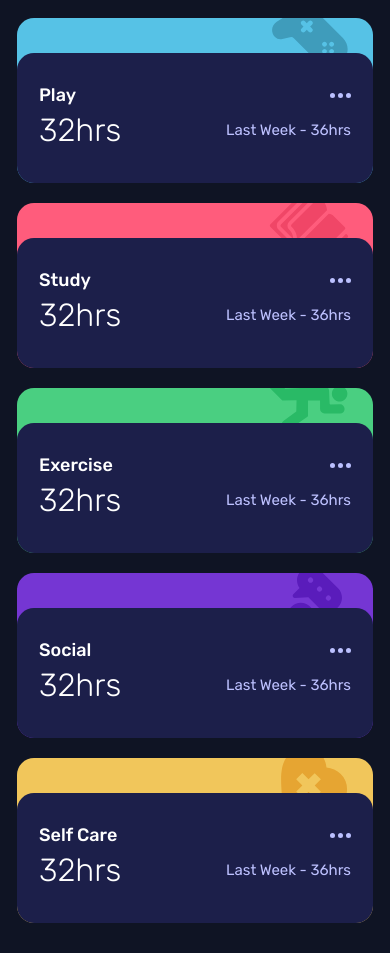
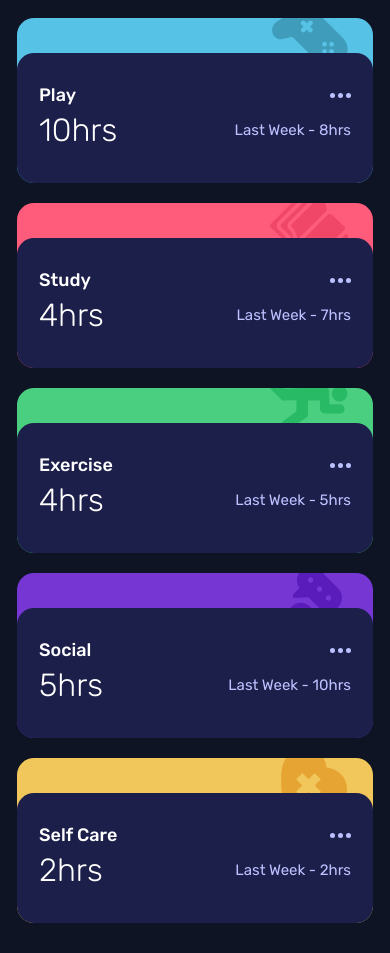
Before and after one commit to ravindra135/FrontEndMentor-time-tracking-dashboard-main, a plain HTML site: page index.html in a window 390 px wide. Shown: the part 429-1382 px from the top of the page. Drawn offline with nearby package versions, Linux system fonts and the light colour scheme.

Commit message:
all done responsive left

```diff
--- a/app.js
+++ b/app.js
@@ -1,4 +1,4 @@
-let data, work, play, study, exercise, social, self_care;
+let data, defaultSelection, work, play, study, exercise, social, self_care;
 let activeTime = '';
 const radioBtns = document.getElementsByName('timeframe');
 const activeTimeFrame = document.querySelectorAll('.type')
@@ -26,9 +26,20 @@ function dataExport() {
     exercise = data.filter((t) => t.title === "Exercise")
     social = data.filter((t) => t.title === "Social")
     self_care = data.filter((t) => t.title === "Self Care")
+
+    if(defaultSelection.checked == true) {
+        updateData(defaultSelection.value)
+    }
 }
 
-radioBtns.forEach(button => {
+radioBtns.forEach((button, index) => {
+    if(button.checked == true) {
+        defaultSelection = button;
+    } else {
+        radioBtns[1].checked = true;
+        defaultSelection = radioBtns[1];
+        timeframeSelected(defaultSelection);
+    }
     button.addEventListener('change', () => {
         timeframeSelected(button);
         updateData(button.value)
@@ -74,7 +85,3 @@ function updateData(time) {
     selfCareDiv.children[0].innerHTML = self_care[0].timeframes[time].current + "hrs"
     selfCareDiv.children[1].children[1].innerHTML = self_care[0].timeframes[time].previous + "hrs"
 }
-
-radioBtns[1].checked = true;
-timeframeSelected(radioBtns[1]);
-// updateData(radioBtns[1].value)
--- a/index.html
+++ b/index.html
@@ -21,7 +21,7 @@
       <div class="profile-duration">
         <input type="radio" name="timeframe" value="daily" id="daily">
         <label class="input-label" for="daily">Daily</label>
-        <input type="radio" name="timeframe" value="weekly" id="weekly" checked>
+        <input type="radio" name="timeframe" value="weekly" id="weekly">
         <label class="input-label" for="weekly">Weekly</label>
         <input type="radio" name="timeframe" value="monthly" id="monthly">
         <label class="input-label" for="monthly">Monthly</label>
@@ -36,8 +36,8 @@
           <img src="./images/icon-ellipsis.svg" alt="">
         </div>
         <div id="work" class="content">
-          <p class="curr-time">32hrs</p>
-          <p class="last-time"><span class="type">Week</span> - <span id="duration">36hrs</span></p>
+          <p class="curr-time">...</p>
+          <p class="last-time"><span class="type">Week</span> - <span id="duration">...</span></p>
         </div>
       </div>
     </div>
@@ -50,8 +50,8 @@
           <img src="./images/icon-ellipsis.svg" alt="">
         </div>
         <div id="play" class="content">
-          <p class="curr-time">32hrs</p>
-          <p class="last-time"><span class="type">Week</span> - <span id="duration">36hrs</span></p>
+          <p class="curr-time">...</p>
+          <p class="last-time"><span class="type">Week</span> - <span id="duration">...</span></p>
         </div>
       </div>
     </div>
@@ -64,8 +64,8 @@
           <img src="./images/icon-ellipsis.svg" alt="">
         </div>
         <div id="study"  class="content">
-          <p class="curr-time">32hrs</p>
-          <p class="last-time"><span class="type">Week</span> - <span id="duration">36hrs</span></p>
+          <p class="curr-time">...</p>
+          <p class="last-time"><span class="type">Week</span> - <span id="duration">...</span></p>
         </div>
       </div>
     </div>
@@ -78,8 +78,8 @@
           <img src="./images/icon-ellipsis.svg" alt="">
         </div>
         <div id="exercise" class="content">
-          <p class="curr-time">32hrs</p>
-          <p class="last-time"><span class="type">Week</span> - <span id="duration">36hrs</span></p>
+          <p class="curr-time">...</p>
+          <p class="last-time"><span class="type">Week</span> - <span id="duration">...</span></p>
         </div>
       </div>
     </div>
@@ -92,8 +92,8 @@
           <img src="./images/icon-ellipsis.svg" alt="">
         </div>
         <div id="social" class="content">
-          <p class="curr-time">32hrs</p>
-          <p class="last-time"><span class="type">Week</span> - <span id="duration">36hrs</span></p>
+          <p class="curr-time">...</p>
+          <p class="last-time"><span class="type">Week</span> - <span id="duration">...</span></p>
         </div>
       </div>
     </div>
@@ -106,8 +106,8 @@
           <img src="./images/icon-ellipsis.svg" alt="">
         </div>
         <div id="self-care" class="content">
-          <p class="curr-time">32hrs</p>
-          <p class="last-time"><span class="type">Week</span> - <span id="duration">36hrs</span></p>
+          <p class="curr-time">...</p>
+          <p class="last-time"><span class="type">Week</span> - <span id="duration">...</span></p>
         </div>
       </div>
     </div>
--- a/styles/app.scss
+++ b/styles/app.scss
@@ -110,6 +110,7 @@ body {
             line-height: 1.4;
             min-height: 130px;
             &:hover {
+                transition: all .23s ease-in;
                 background: lighten($color: $dark-blue, $amount: 15%);
             }
             .head,
@@ -118,6 +119,9 @@ body {
                 align-items: center;
                 justify-content: space-between;
                 color: white;
+            }
+            .head img {
+                cursor: pointer;
             }
             p.title {
                 font-size: $fs-def;
```
Also changed, not shown: styles/app.css, 1 other file.
